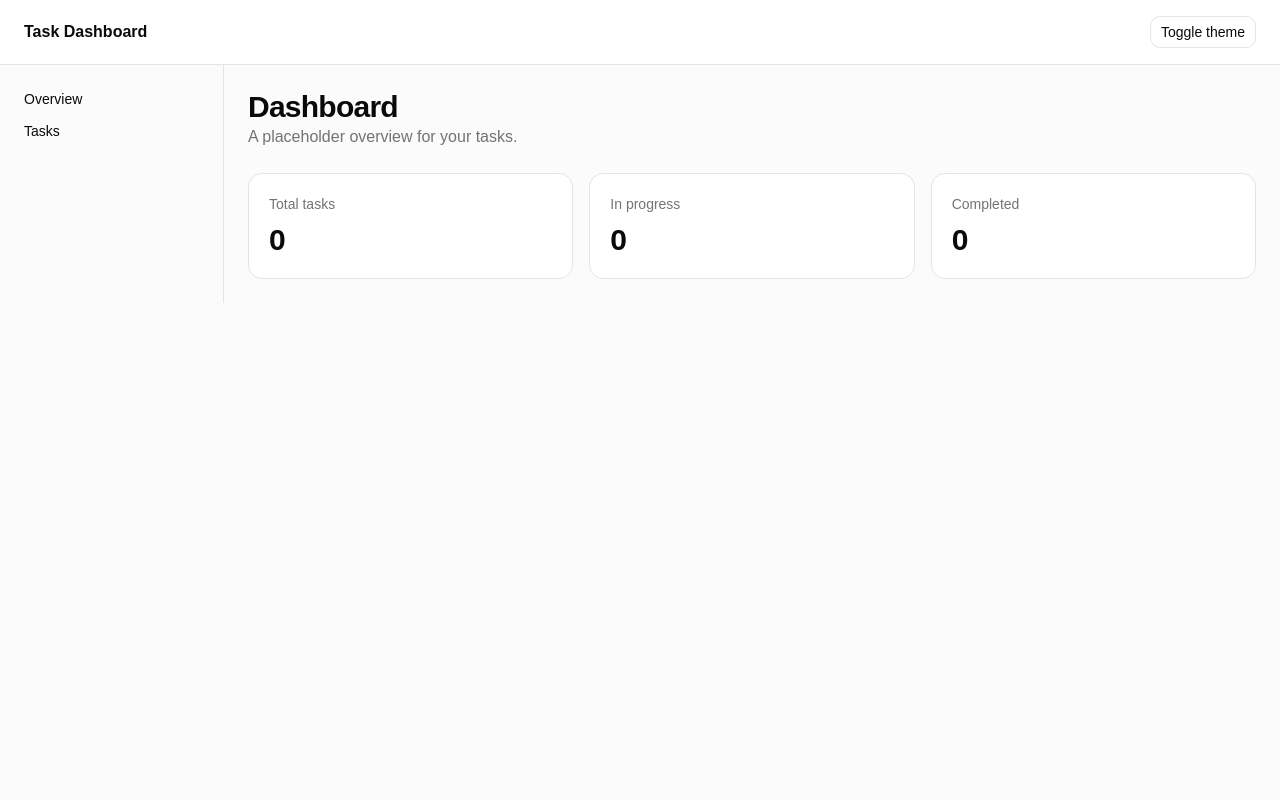
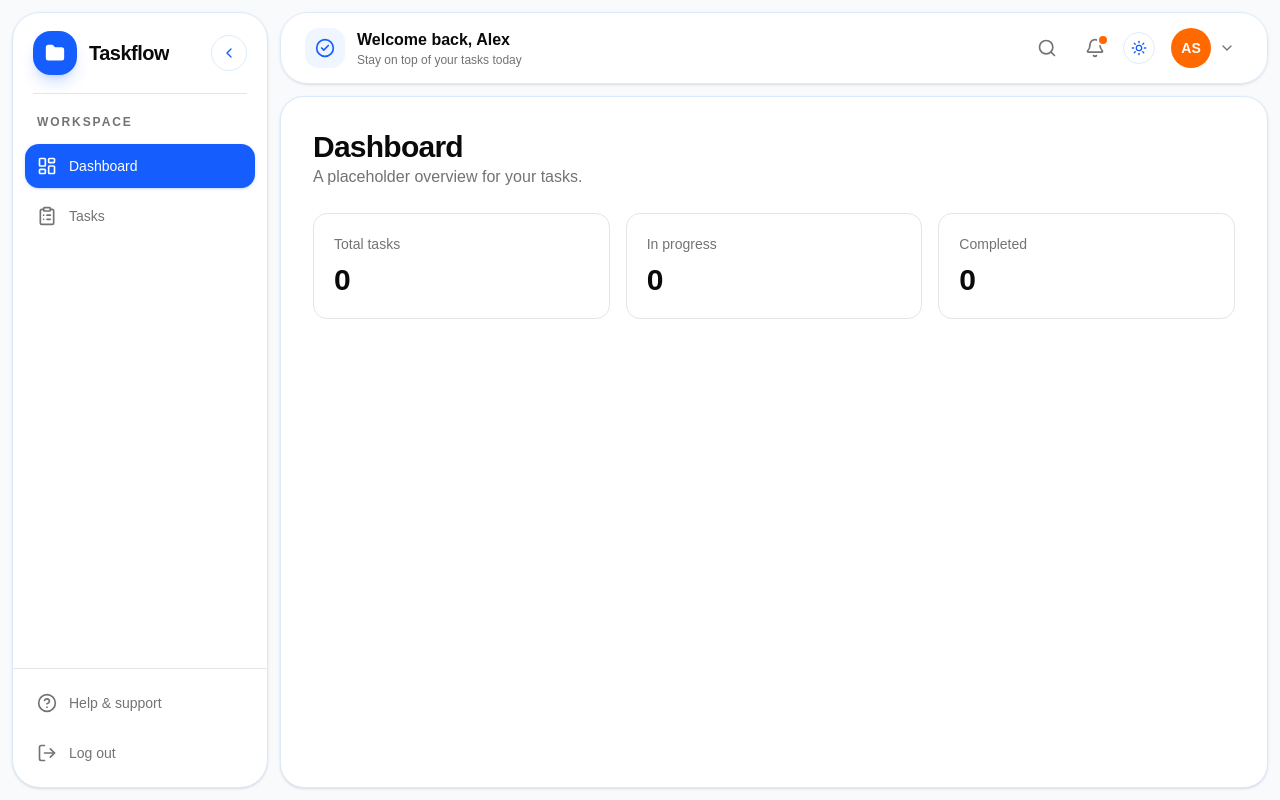
Before and after one commit to SaradBhatta12/task-management-dashboard, a Next.js app: page / in a window 1280 px wide. Built offline with nearby package versions, Linux system fonts and the light colour scheme; no server answers.

Commit message:
feat: enhance layout and sidebar components with improved styling and functionality

```diff
--- a/src/app/(dashboard)/layout.tsx
+++ b/src/app/(dashboard)/layout.tsx
@@ -4,11 +4,11 @@ import { Sidebar } from "@/components/layout/Sidebar"
 
 export default function DashboardLayout({ children }: { children: React.ReactNode }) {
   return (
-    <div className="min-h-screen bg-muted/40">
-      <Navbar />
-      <div className="mx-auto flex max-w-7xl">
-        <Sidebar />
-        <main className="min-w-0 flex-1 p-6">
+    <div className="flex min-h-screen gap-3 bg-slate-50 p-3 dark:bg-background">
+      <Sidebar />
+      <div className="min-w-0 flex-1">
+        <Navbar />
+        <main className="mx-auto mt-3 min-h-[calc(100vh-6.75rem)] w-full max-w-[96rem] rounded-[1.5rem] border border-blue-100 bg-background p-4 shadow-sm sm:p-6 lg:p-8 dark:border-border">
           <PageTransition>{children}</PageTransition>
         </main>
       </div>
--- a/src/app/(dashboard)/tasks/[id]/page.tsx
+++ b/src/app/(dashboard)/tasks/[id]/page.tsx
@@ -1,6 +1,10 @@
 import { TaskDetailDrawer } from "@/features/tasks/TaskDetailDrawer"
 
-export default async function TaskDetailPage({ params }: PageProps<"/tasks/[id]">) {
+export default async function TaskDetailPage({
+  params,
+}: {
+  params: Promise<{ id: string }>
+}) {
   const { id } = await params
 
   return <TaskDetailDrawer taskId={id} />
--- a/src/app/layout.tsx
+++ b/src/app/layout.tsx
@@ -1,4 +1,5 @@
 import type { Metadata } from "next"
+import type { ReactNode } from "react"
 
 import { ReduxProvider } from "@/lib/providers/ReduxProvider"
 import { ThemeProvider } from "@/lib/providers/ThemeProvider"
@@ -10,10 +11,10 @@ export const metadata: Metadata = {
   description: "A task management dashboard starter",
 }
 
-export default function RootLayout({ children }: LayoutProps<"/">) {
+export default function RootLayout({ children }: { children: ReactNode }) {
   return (
     <html lang="en" suppressHydrationWarning>
-      <body className="antialiased">
+      <body className="antialiased" suppressHydrationWarning>
         <ReduxProvider>
           <ThemeProvider>{children}</ThemeProvider>
         </ReduxProvider>
--- a/src/components/layout/Navbar.tsx
+++ b/src/components/layout/Navbar.tsx
@@ -1,13 +1,50 @@
 import Link from "next/link"
+import { Bell, CheckCircle2, ChevronDown, Folder, Search } from "lucide-react"
 
 import { ThemeToggle } from "./ThemeToggle"
 
 export function Navbar() {
   return (
-    <header className="border-b bg-background">
-      <div className="mx-auto flex h-16 max-w-7xl items-center justify-between px-6">
-        <Link href="/" className="font-semibold">Task Dashboard</Link>
+    <header className="sticky top-3 z-20 flex h-[4.5rem] items-center justify-between rounded-[1.75rem] border border-blue-100 bg-background/95 px-4 shadow-sm backdrop-blur sm:px-6 dark:border-border">
+      <div className="flex min-w-0 items-center gap-3">
+        <Link href="/" className="grid size-10 shrink-0 place-items-center rounded-xl bg-blue-600 text-white lg:hidden">
+          <Folder className="size-5 fill-current" />
+        </Link>
+
+        <div className="hidden min-w-0 items-center gap-3 sm:flex">
+          <span className="grid size-10 shrink-0 place-items-center rounded-xl bg-blue-50 text-blue-600 dark:bg-blue-950/50 dark:text-blue-400">
+            <CheckCircle2 className="size-5" />
+          </span>
+          <div className="min-w-0">
+            <p className="truncate text-sm font-semibold sm:text-base">Welcome back, Alex</p>
+            <p className="truncate text-xs text-muted-foreground">Stay on top of your tasks today</p>
+          </div>
+        </div>
+      </div>
+
+      <div className="flex items-center gap-1.5 sm:gap-2">
+        <button
+          type="button"
+          aria-label="Search"
+          className="grid size-10 place-items-center rounded-full text-muted-foreground transition-colors hover:bg-muted hover:text-foreground"
+        >
+          <Search className="size-5" />
+        </button>
+        <button
+          type="button"
+          aria-label="Notifications"
+          className="relative grid size-10 place-items-center rounded-full text-muted-foreground transition-colors hover:bg-muted hover:text-foreground"
+        >
+          <Bell className="size-5" />
+          <span className="absolute right-2 top-2 size-2 rounded-full bg-orange-500 ring-2 ring-background" />
+        </button>
+
         <ThemeToggle />
+
+        <button type="button" className="ml-1 flex items-center gap-2 rounded-full pl-1 sm:pr-2">
+          <span className="grid size-10 place-items-center rounded-full bg-orange-500 text-sm font-semibold text-white">AS</span>
+          <ChevronDown className="hidden size-4 text-muted-foreground sm:block" />
+        </button>
       </div>
     </header>
   )
--- a/src/components/layout/Sidebar.tsx
+++ b/src/components/layout/Sidebar.tsx
@@ -1,12 +1,123 @@
+"use client"
+
 import Link from "next/link"
+import { usePathname } from "next/navigation"
+import {
+  ChevronLeft,
+  CircleHelp,
+  ClipboardList,
+  Folder,
+  LayoutDashboard,
+  LogOut,
+} from "lucide-react"
+import { useState } from "react"
+
+import { cn } from "@/utils"
+
+const navigation = [
+  { label: "Dashboard", href: "/", icon: LayoutDashboard },
+  { label: "Tasks", href: "/tasks", icon: ClipboardList },
+]
 
 export function Sidebar() {
+  const pathname = usePathname()
+  const [collapsed, setCollapsed] = useState(false)
+
   return (
-    <aside className="hidden w-56 shrink-0 border-r p-6 md:block">
-      <nav className="flex flex-col gap-3 text-sm">
-        <Link href="/">Overview</Link>
-        <Link href="/tasks">Tasks</Link>
+    <aside
+      className={cn(
+        "sticky top-3 hidden h-[calc(100vh-1.5rem)] shrink-0 flex-col overflow-hidden rounded-[1.75rem] border border-blue-100 bg-background shadow-sm transition-[width] duration-200 lg:flex dark:border-border",
+        collapsed ? "w-20" : "w-64",
+      )}
+    >
+      <div className="flex h-20 items-center justify-between px-5">
+        <Link href="/" className="flex min-w-0 items-center gap-3">
+          <span className="grid size-11 shrink-0 place-items-center rounded-2xl bg-blue-600 text-white shadow-lg shadow-blue-600/20">
+            <Folder className="size-5 fill-current" />
+          </span>
+          {!collapsed ? <span className="truncate text-xl font-bold tracking-tight">Taskflow</span> : null}
+        </Link>
+
+        {!collapsed ? (
+          <button
+            type="button"
+            aria-label="Collapse sidebar"
+            onClick={() => setCollapsed(true)}
+            className="grid size-9 place-items-center rounded-full border border-blue-100 text-blue-600 transition-colors hover:bg-blue-50 dark:border-border dark:hover:bg-muted"
+          >
+            <ChevronLeft className="size-4" />
+          </button>
+        ) : null}
+      </div>
+
+      {collapsed ? (
+        <button
+          type="button"
+          aria-label="Expand sidebar"
+          onClick={() => setCollapsed(false)}
+          className="mx-auto mb-4 grid size-8 rotate-180 place-items-center rounded-full border text-muted-foreground hover:bg-muted"
+        >
+          <ChevronLeft className="size-4" />
+        </button>
+      ) : null}
+
+      <div className="mx-5 h-px bg-border" />
+
+      <nav className="flex flex-1 flex-col gap-1.5 px-3 py-5">
+        {!collapsed ? (
+          <p className="mb-2 px-3 text-xs font-semibold uppercase tracking-[0.16em] text-muted-foreground">
+            Workspace
+          </p>
+        ) : null}
+
+        {navigation.map((item) => {
+          const isActive = item.href === "/" ? pathname === "/" : pathname.startsWith(item.href)
+          const Icon = item.icon
+
+          return (
+            <Link
+              key={item.href}
+              href={item.href}
+              title={collapsed ? item.label : undefined}
+              className={cn(
+                "flex h-11 items-center gap-3 rounded-xl px-3 text-sm font-medium transition-colors",
+                collapsed && "justify-center px-0",
+                isActive
+                  ? "bg-blue-600 text-white shadow-sm shadow-blue-600/20"
+                  : "text-muted-foreground hover:bg-blue-50 hover:text-blue-700 dark:hover:bg-muted dark:hover:text-foreground",
+              )}
+            >
+              <Icon className="size-5 shrink-0" />
+              {!collapsed ? item.label : null}
+            </Link>
+          )
+        })}
       </nav>
+
+      <div className="space-y-1.5 border-t p-3">
+        <button
+          type="button"
+          title={collapsed ? "Help & support" : undefined}
+          className={cn(
+            "flex h-11 w-full items-center gap-3 rounded-xl px-3 text-sm font-medium text-muted-foreground hover:bg-muted hover:text-foreground",
+            collapsed && "justify-center px-0",
+          )}
+        >
+          <CircleHelp className="size-5" />
+          {!collapsed ? "Help & support" : null}
+        </button>
+        <Link
+          href="/login"
+          title={collapsed ? "Log out" : undefined}
+          className={cn(
+            "flex h-11 items-center gap-3 rounded-xl px-3 text-sm font-medium text-muted-foreground hover:bg-red-50 hover:text-red-600 dark:hover:bg-red-950/30",
+            collapsed && "justify-center px-0",
+          )}
+        >
+          <LogOut className="size-5" />
+          {!collapsed ? "Log out" : null}
+        </Link>
+      </div>
     </aside>
   )
 }
--- a/src/components/layout/ThemeToggle.tsx
+++ b/src/components/layout/ThemeToggle.tsx
@@ -1,4 +1,6 @@
 "use client"
+
+import { Sun } from "lucide-react"
 
 import { Button } from "@/components/ui/button"
 import { useTheme } from "@/lib/providers/ThemeProvider"
@@ -9,9 +11,12 @@ export function ThemeToggle() {
   return (
     <Button
       variant="outline"
+      size="icon"
+      aria-label="Toggle color theme"
+      className="rounded-full border-blue-100 text-blue-600 dark:border-border dark:text-blue-400"
       onClick={() => setTheme(theme === "dark" ? "light" : "dark")}
     >
-      Toggle theme
+      <Sun className="size-4" />
     </Button>
   )
 }
--- a/tsconfig.json
+++ b/tsconfig.json
@@ -9,6 +9,7 @@
     "esModuleInterop": true,
     "module": "esnext",
     "moduleResolution": "bundler",
+    "baseUrl": ".",
     "resolveJsonModule": true,
     "isolatedModules": true,
     "jsx": "react-jsx",
```
